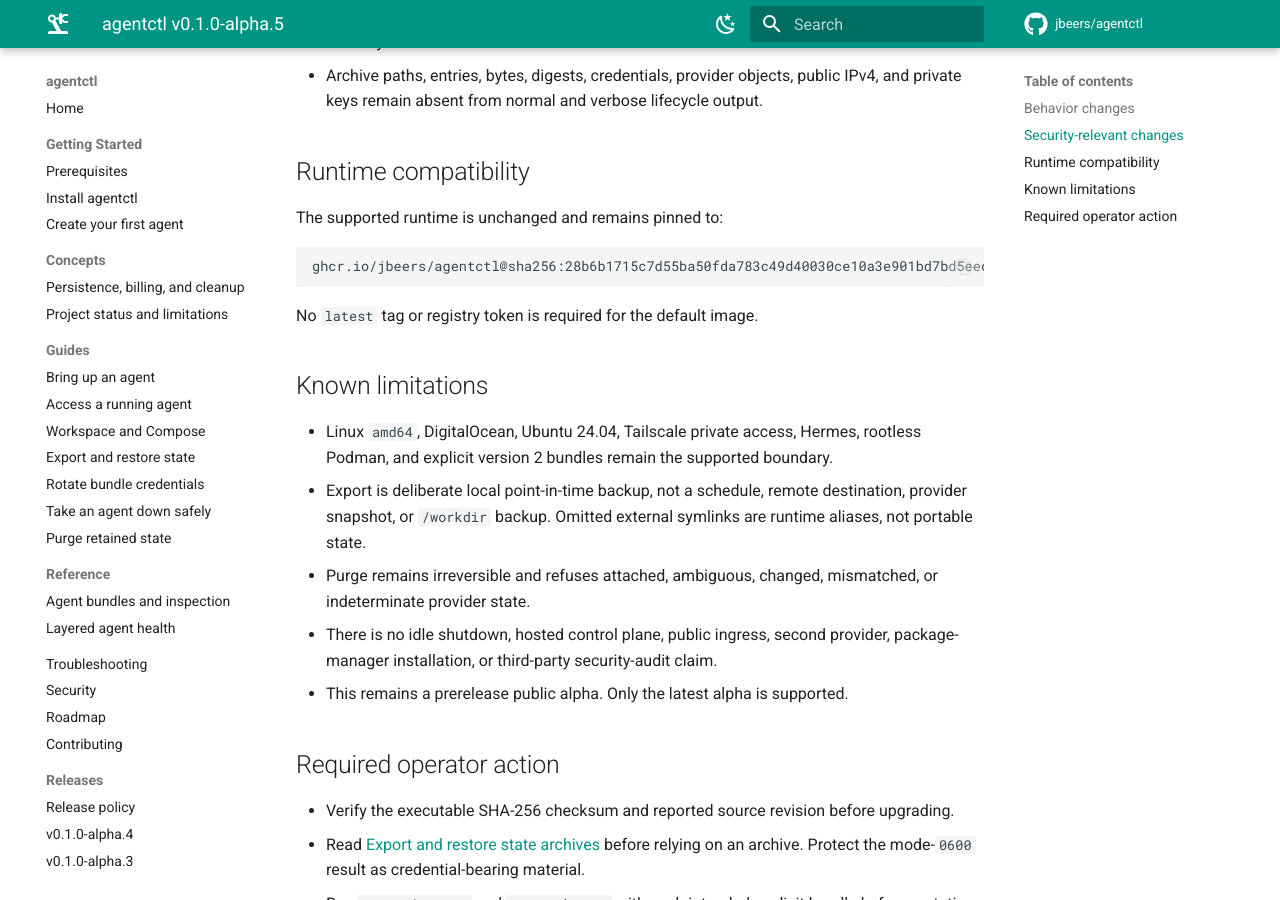
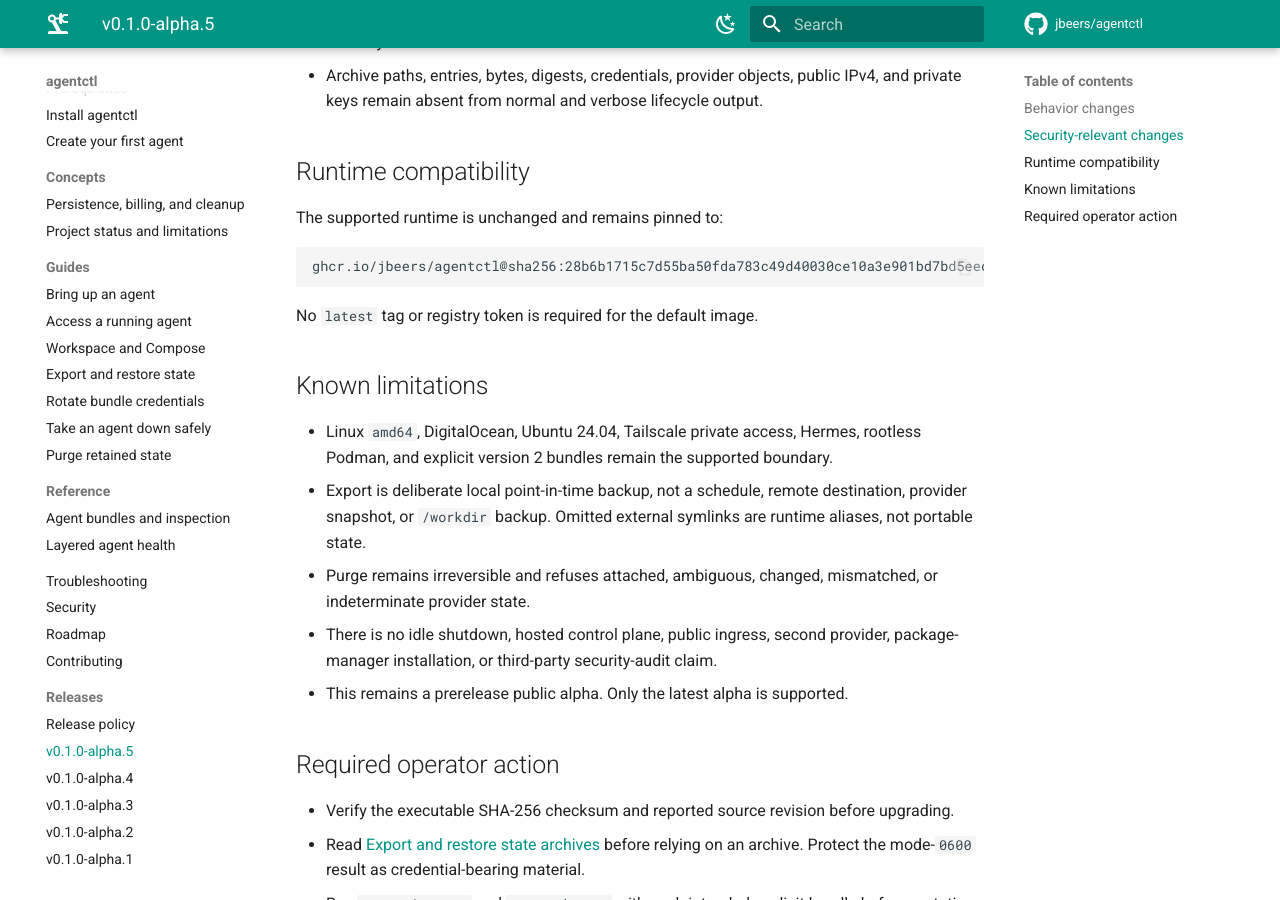
Before and after one commit to jbeers/agentctl, an MkDocs documentation site: the page built from docs/releases/v0.1.0-alpha.5.md, in a window 1280 px wide and 900 px high, scrolled down 598 px. Built offline with MkDocs 1.6.1 and Material for MkDocs 9.7.7, drawn with Linux system fonts in a browser that asks for light colours; comment, search, counter and statistics services are not loaded.

Commit message:
Add alpha5 release notes to documentation navigation

```diff
--- a/mkdocs.yml
+++ b/mkdocs.yml
@@ -32,6 +32,7 @@ nav:
   - Contributing: https://github.com/jbeers/agentctl/blob/main/CONTRIBUTING.md
   - Releases:
       - Release policy: releases/index.md
+      - v0.1.0-alpha.5: releases/v0.1.0-alpha.5.md
       - v0.1.0-alpha.4: releases/v0.1.0-alpha.4.md
       - v0.1.0-alpha.3: releases/v0.1.0-alpha.3.md
       - v0.1.0-alpha.2: releases/v0.1.0-alpha.2.md
```
